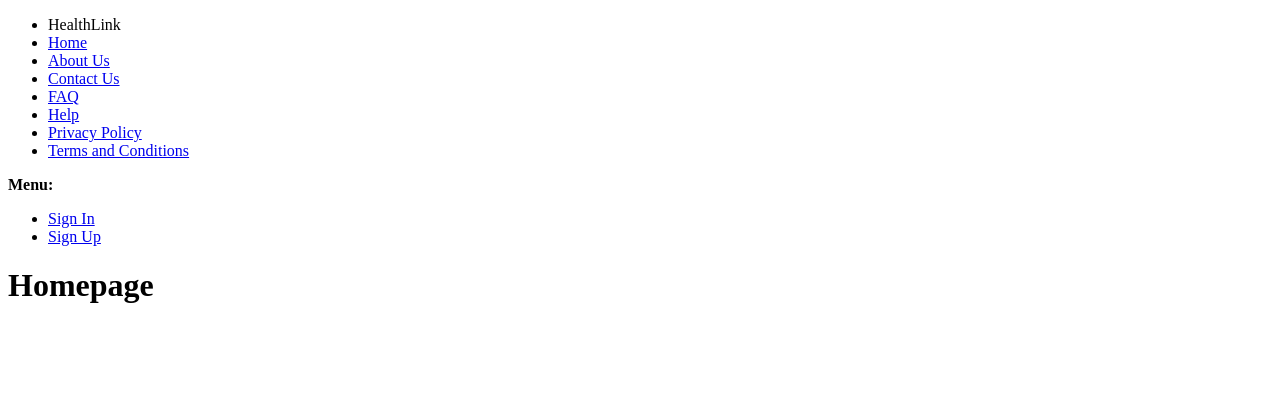
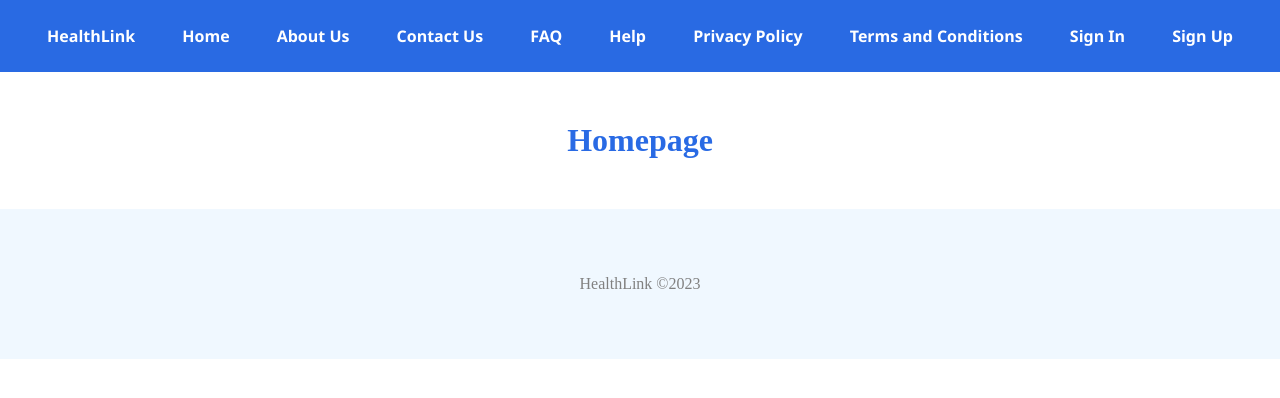
Before and after one commit to CinnamonXI/Team-X, a Django app: page / in a window 1280 px wide. Shown: the top 398 px of the page. Run offline with Django 4.2, Linux system fonts and the light colour scheme.

Commit message:
modified stylesheet

```diff
--- /dev/null
+++ b/static/style.css
@@ -0,0 +1,26 @@
+body{
+    padding: 0;
+    margin: 0;
+}
+
+ul{
+    list-style: none;
+    display: flex;
+    justify-content: space-evenly;
+    margin: 0;
+    padding: 25px 0;
+    background-color: rgba(19, 91, 225, 0.904);
+}
+a{
+    text-decoration: none;
+}
+ul>li>a{
+    color: white;
+    font-family: 'Segoe UI', Tahoma, Geneva, Verdana, sans-serif;
+    font-weight: bold;
+}
+h1{
+    text-align: center;
+    margin: 50px 0;
+    color: rgba(19, 91, 225, 0.904);
+}
--- a/templates/base.html
+++ b/templates/base.html
@@ -7,13 +7,15 @@
         {% block meta %}
 
         {% endblock %}
+        {% include 'partials/css.html' %}
         <title>{% block title %}{% endblock %} {% if title %} {{ title }} -{% endif %} {% if category %}{{ category.title }}-{% endif %} HealthLink</title>
     </head>
     <body>
         {% include 'partials/nav.html' %}
-    {% include 'account/base.html' %}
         {% block content %}
 
         {% endblock %}
+        {% include 'partials/footer.html' %}
+        {% include 'partials/js.html' %}
     </body>
 </html>
--- a/templates/partials/css.html
+++ b/templates/partials/css.html
@@ -0,0 +1,3 @@
+{% load static %}
+
+<link rel="stylesheet" href="{% static 'style.css' %}">
--- a/templates/partials/footer.html
+++ b/templates/partials/footer.html
@@ -0,0 +1,3 @@
+<footer style="background-color:aliceblue; color: gray; padding: 50px 0; text-align: center;">
+    <p>HealthLink &copy;2023</p>
+</footer>
--- a/templates/partials/nav.html
+++ b/templates/partials/nav.html
@@ -1,10 +1,19 @@
+{% load i18n %}
 <ul>
-    <li>HealthLink</li>
-    <li><a href="{% url 'index' %}">Home</a></li>
-    <li><a href="{% url 'about' %}">About Us</a></li>
-    <li><a href="{% url 'contact' %}">Contact Us</a></li>
-    <li><a href="{% url 'faq' %}">FAQ</a></li>
-    <li><a href="{% url 'help' %}">Help</a></li>
-    <li><a href="{% url 'privacy' %}">Privacy Policy</a></li>
-    <li><a href="{% url 'terms' %}">Terms and Conditions</a></li>
+    <li><a href="/">HealthLink</a></li>
+    <li><a href="{% url 'index' %}">{% trans "Home" %}</a></li>
+    <li><a href="{% url 'about' %}">{% trans "About Us" %}</a></li>
+    <li><a href="{% url 'contact' %}">{% trans "Contact Us" %}</a></li>
+    <li><a href="{% url 'faq' %}">{% trans "FAQ" %}</a></li>
+    <li><a href="{% url 'help' %}">{% trans "Help" %}</a></li>
+    <li><a href="{% url 'privacy' %}">{% trans "Privacy Policy" %}</a></li>
+    <li><a href="{% url 'terms' %}">{% trans "Terms and Conditions" %}</a></li>
+
+    {% if user.is_authenticated %}
+        <li><a href="{% url 'account_email' %}">{% trans "Change E-mail" %}</a></li>
+        <li><a href="{% url 'account_logout' %}">{% trans "Sign Out" %}</a></li>
+    {% else %}
+        <li><a href="{% url 'account_login' %}">{% trans "Sign In" %}</a></li>
+        <li><a href="{% url 'account_signup' %}">{% trans "Sign Up" %}</a></li>
+    {% endif %}
 </ul>
```
Also changed, not shown: healthlink/settings.py (+4 -4 lines). Lines whose indentation alone changed are shown as unchanged.
